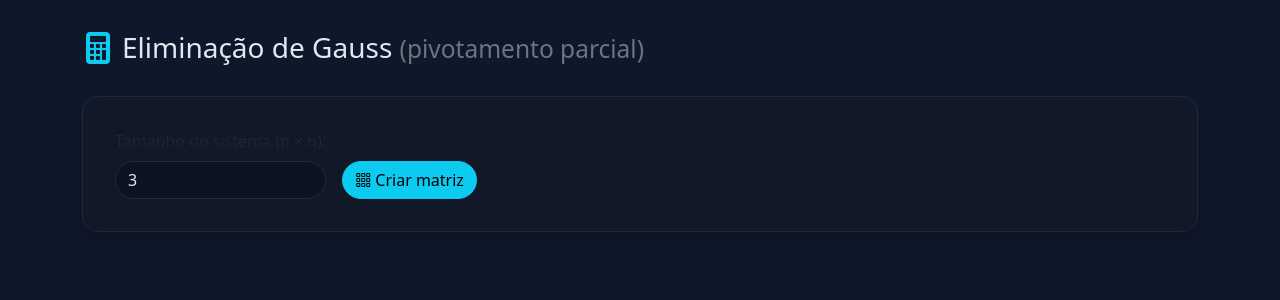
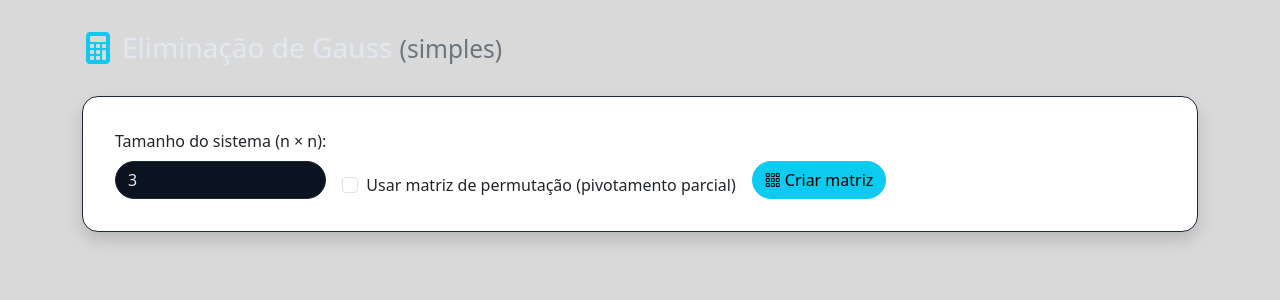
Before and after one commit to Arthur-Mello/CalculoNumerico, a PHP site: page /eliminacaogaus.php in a window 1280 px wide. Shown: the top 300 px of the page. Run offline with PHP 8.4, Linux system fonts and the light colour scheme.

Commit message:
corrigindo a matriz permutação

```diff
--- a/eliminacaogaus.php
+++ b/eliminacaogaus.php
@@ -22,66 +22,63 @@ function render_matrix_state($A, $b) {
     return $html;
 }
 
-function gauss_elimination(array $A, array $b, &$steps = []) {
+function gauss_elimination(array $A, array $b, &$steps = [], $use_P = true) {
     $n = count($A);
     for ($i = 0; $i < $n; $i++) { $A[$i] = array_map('floatval', $A[$i]); $b[$i] = floatval($b[$i]); }
-    // Initialize L as identity matrix
+
+    // Inicializa L como identidade
     $L = array_fill(0, $n, array_fill(0, $n, 0.0));
-    for ($i = 0; $i < $n; $i++) {
-        $L[$i][$i] = 1.0;
-    }
-    // Initialize P as identity matrix
+    for ($i = 0; $i < $n; $i++) $L[$i][$i] = 1.0;
+
+    // Inicializa P como identidade se pivotamento for usado
     $P = array_fill(0, $n, array_fill(0, $n, 0.0));
-    for ($i = 0; $i < $n; $i++) {
-        $P[$i][$i] = 1.0;
-    }
+    if ($use_P) for ($i = 0; $i < $n; $i++) $P[$i][$i] = 1.0;
 
     for ($k = 0; $k < $n; $k++) {
         $p = $k; $maxVal = abs($A[$k][$k]);
+
+        if ($use_P) { // Pivotamento parcial
             for ($i = $k + 1; $i < $n; $i++) {
                 if (abs($A[$i][$k]) > $maxVal) { $maxVal = abs($A[$i][$k]); $p = $i; }
             }
-
-        if (is_near_zero($maxVal)) {
-            $steps[] = ['type'=>'text', 'content'=>"Coluna $k: pivô ~ 0 ⇒ sistema singular/indeterminado."];
-            return [null, $L, $A, $P, $b];
-        }
-
             if ($p !== $k) {
                 [$A[$k], $A[$p]] = [$A[$p], $A[$k]];
                 [$b[$k], $b[$p]] = [$b[$p], $b[$k]];
-            // Swap rows p and k in P
                 [$P[$k], $P[$p]] = [$P[$p], $P[$k]];
-            // Swap rows p and k in L for columns 0 to k-1
                 for ($col = 0; $col < $k; $col++) {
                     [$L[$k][$col], $L[$p][$col]] = [$L[$p][$col], $L[$k][$col]];
                 }
                 $steps[] = ['type'=>'text', 'content'=>sprintf("Troca L%d ⇄ L%d (pivotamento parcial)", $k+1, $p+1)];
             }
+        }
 
+        if (is_near_zero($A[$k][$k])) {
+            $steps[] = ['type'=>'text', 'content'=>"Coluna $k: pivô ~ 0 ⇒ sistema singular/indeterminado."];
+            return [null, $L, $A, $P, $b];
+        }
 
+        // Eliminação
         for ($i = $k + 1; $i < $n; $i++) {
             if (is_near_zero($A[$i][$k])) continue;
             $m = $A[$i][$k] / $A[$k][$k];
             $L[$i][$k] = $m;
-            for ($j = $k; $j < $n; $j++) {
-                $A[$i][$j] -= $m * $A[$k][$j];
-            }
+            for ($j = $k; $j < $n; $j++) $A[$i][$j] -= $m * $A[$k][$j];
             $b[$i] -= $m * $b[$k];
             $steps[] = ['type'=>'text', 'content'=>sprintf("L%d ← L%d − (%.6g)·L%d", $i+1, $i+1, $m, $k+1)];
             $steps[] = ['type'=>'matrix', 'content'=>render_matrix_state($A, $b)];
         }
     }
 
+    // Retrossubstituição
     $x = array_fill(0, $n, 0.0);
-    for ($i = $n - 1; $i >= 0; $i--) {
+    for ($i = $n-1; $i >=0; $i--) {
         $sum = 0.0;
-        for ($j = $i + 1; $j < $n; $j++) { $sum += $A[$i][$j] * $x[$j]; }
+        for ($j = $i+1; $j<$n; $j++) $sum += $A[$i][$j]*$x[$j];
         if (is_near_zero($A[$i][$i])) {
-            $steps[] = ['type'=>'text', 'content'=>"Encontrado pivô zero na retrossubstituição ⇒ sistema singular."];
+            $steps[] = ['type'=>'text','content'=>"Pivô zero na retrossubstituição ⇒ sistema singular."];
             return [null, $L, $A, $P, $b];
         }
-        $x[$i] = ($b[$i] - $sum) / $A[$i][$i];
+        $x[$i] = ($b[$i]-$sum)/$A[$i][$i];
     }
 
     return [$x, $L, $A, $P, $b];
@@ -93,6 +90,7 @@ function get_post($key, $default = null) { return $_POST[$key] ?? $default; }
 $stage = get_post('stage', 'choose_n');
 $n = intval(get_post('n', 3));
 if ($n < 2) $n = 2; if ($n > 8) $n = 8;
+$use_P = get_post('use_P', 0) == 1;
 
 ?>
 <!doctype html>
@@ -104,22 +102,22 @@ if ($n < 2) $n = 2; if ($n > 8) $n = 8;
   <link href="https://cdn.jsdelivr.net/npm/bootstrap@5.3.3/dist/css/bootstrap.min.css" rel="stylesheet">
   <link href="https://cdn.jsdelivr.net/npm/bootstrap-icons@1.11.3/font/bootstrap-icons.css" rel="stylesheet">
   <style>
-    body { background: #0f172a; color: #e2e8f0; }
-    .card { background: #111827; border: 1px solid #1f2937; }
+    body { background: #d9d9d9ff; color: #e2e8f0; }
+    .card { background: #ffffffff; border: 1px solid #1f2937; }
     .form-control, .form-select { background: #0b1220; color: #e5e7eb; border-color: #1f2937; }
     .rounded-2xl { border-radius: 1rem; }
     .matrix-cell { width: 7rem; }
     .hint { color:#93c5fd; }
     a, .btn-link { color:#93c5fd; }
-    th, td { color: #ffffff !important; }
-    h2, h3, p { color: #ffffff !important; }
+    th, td { color: #101010ff !important; }
+    h2, h3, p { color: #090909ff !important; }
   </style>
 </head>
 <body>
 <div class="container py-4">
   <div class="d-flex align-items-center mb-4">
     <i class="bi bi-calculator-fill fs-2 me-2 text-info"></i>
-    <h1 class="h3 m-0">Eliminação de Gauss <small class="text-secondary">(pivotamento parcial)</small></h1>
+    <h1 class="h3 m-0">Eliminação de Gauss <small class="text-secondary">(<?= $use_P?'pivotamento parcial':'simples' ?>)</small></h1>
   </div>
 
   <div class="card rounded-2xl shadow p-3 mb-4">
@@ -136,6 +134,14 @@ if ($n < 2) $n = 2; if ($n > 8) $n = 8;
             </select>
           </div>
           <div class="col-auto align-self-end">
+            <div class="form-check">
+              <input class="form-check-input" type="checkbox" value="1" id="use_P" name="use_P" <?= $use_P?'checked':'' ?>>
+              <label class="form-check-label" for="use_P">
+                Usar matriz de permutação (pivotamento parcial)
+              </label>
+            </div>
+          </div>
+          <div class="col-auto align-self-end">
             <button class="btn btn-info rounded-pill"><i class="bi bi-grid-3x3-gap me-1"></i>Criar matriz</button>
           </div>
         </form>
@@ -143,6 +149,7 @@ if ($n < 2) $n = 2; if ($n > 8) $n = 8;
         <form method="post">
           <input type="hidden" name="stage" value="solve">
           <input type="hidden" name="n" value="<?= $n ?>">
+          <input type="hidden" name="use_P" value="<?= $use_P?1:0 ?>">
           <div class="mb-3">
             <div class="d-flex align-items-center mb-2">
               <span class="me-2">Informe a matriz <strong>A</strong> e o vetor <strong>b</strong> (sistema A·x = b):</span>
@@ -193,7 +200,7 @@ if ($n < 2) $n = 2; if ($n > 8) $n = 8;
             $bvec[] = floatval(get_post("b_{$i}", 0));
           }
           $steps = [];
-          [$x, $L, $U, $P, $c] = gauss_elimination($A, $bvec, $steps);
+          [$x, $L, $U, $P, $c] = gauss_elimination($A, $bvec, $steps, $use_P);
         ?>
         <div class="row g-3">
           <div class="col-12 col-lg-6">
@@ -216,6 +223,7 @@ if ($n < 2) $n = 2; if ($n > 8) $n = 8;
               </div>
             </div>
 
+            <?php if($use_P): ?>
             <div class="card rounded-2xl mb-3">
               <div class="card-body">
                 <h2 class="h5 mb-3 text-white"><i class="bi bi-clipboard-data me-2"></i>Matriz de Permutação P</h2>
@@ -239,6 +247,7 @@ if ($n < 2) $n = 2; if ($n > 8) $n = 8;
                 </div>
               </div>
             </div>
+            <?php endif; ?>
 
             <div class="card rounded-2xl mb-3">
               <div class="card-body">
@@ -312,14 +321,10 @@ if ($n < 2) $n = 2; if ($n > 8) $n = 8;
                     <form method="post">
                       <input type="hidden" name="stage" value="enter_matrix">
                       <input type="hidden" name="n" value="<?= $n ?>">
-                      <?php for ($i=0; $i<$n; $i++): for ($j=0; $j<$n; $j++): ?>
-                        <input type="hidden" name="a_<?= $i ?>_<?= $j ?>" value="<?= h($A[$i][$j]) ?>">
-                      <?php endfor; endfor; for ($i=0; $i<$n; $i++): ?>
-                        <input type="hidden" name="b_<?= $i ?>" value="<?= h($bvec[$i]) ?>">
-                      <?php endfor; ?>
-                      <button class="btn btn-outline-info rounded-pill" title="Editar valores"><i class="bi bi-pencil-square me-1"></i>Editar</button>
+                      <input type="hidden" name="use_P" value="<?= $use_P?1:0 ?>">
+                      <button class="btn btn-secondary rounded-pill"><i class="bi bi-arrow-counterclockwise me-1"></i>Voltar</button>
                     </form>
-                    <a class="btn btn-secondary rounded-pill" href="?"><i class="bi bi-arrow-counterclockwise me-1"></i>Novo cálculo</a>
+                    <a href="?" class="btn btn-outline-light rounded-pill"><i class="bi bi-x-circle me-1"></i>Reiniciar</a>
                   </div>
                 <?php endif; ?>
               </div>
@@ -330,7 +335,6 @@ if ($n < 2) $n = 2; if ($n > 8) $n = 8;
     </div>
   </div>
 </div>
-<script src="https://code.jquery.com/jquery-3.7.1.min.js"></script>
 <script src="https://cdn.jsdelivr.net/npm/bootstrap@5.3.3/dist/js/bootstrap.bundle.min.js"></script>
 </body>
 </html>
```
Lines whose indentation alone changed are shown as unchanged.
